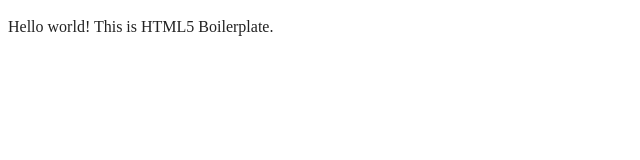
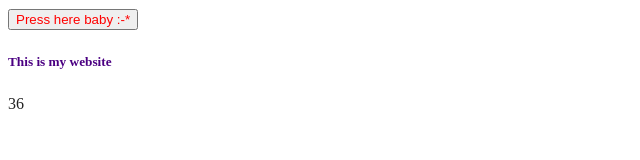
Before and after one commit to natthasuda/JS-Assignment, a website built with webpack: page P13HTMLDOM/index.html in a window 1280 px wide. Shown: the whole page, without its empty margins (0-640 px from the left). Built offline with nearby package versions, Linux system fonts and the light colour scheme.

Commit message:
Adding function

```diff
--- a/P13HTMLDOM/index.html
+++ b/P13HTMLDOM/index.html
@@ -25,7 +25,10 @@
 <body>
 
   <!-- Add your site or application content here -->
-  <p>Hello world! This is HTML5 Boilerplate.</p>
+  <button id = "button0" > Press here baby :-* </button>
+  <h5 id = "header5"></h5>
+  <p id="text0">Hello world! This is HTML5 Boilerplate.</p>
+
   <script src="js/app.js"></script>
 
 </body>
--- a/P13HTMLDOM/js/app.js
+++ b/P13HTMLDOM/js/app.js
@@ -0,0 +1,29 @@
+// Reference "text0" and assign it to the variable called "textField0"
+const textField0 = document.getElementById("text0");
+
+// Take textField0 and change to name
+textField0.innerHTML= "Nattha";
+textField0.innerHTML = average(9, 13);
+textField0.innerHTML = multiplyBySelf(6);
+
+
+// Reference "header5" and assign it to the variable called "headerText5"
+const headerText5 = document.getElementById("header5");
+
+// Take headerText5 and change it to "This is my website"
+headerText5.innerHTML= "This is my website"
+
+// Take headerText5, access its style, access its color & change it
+headerText5.style.color = "indigo";
+
+const button0 = document.getElementById("button0");
+button0.addEventListener("click",()=>{})
+button0.style.color = "red";
+
+function average(firstNumber, secondNumber) {
+  return firstNumber + secondNumber / 2;
+}
+
+function multiplyBySelf(numberToMultiply) {
+  return numberToMultiply * numberToMultiply;
+}
```
